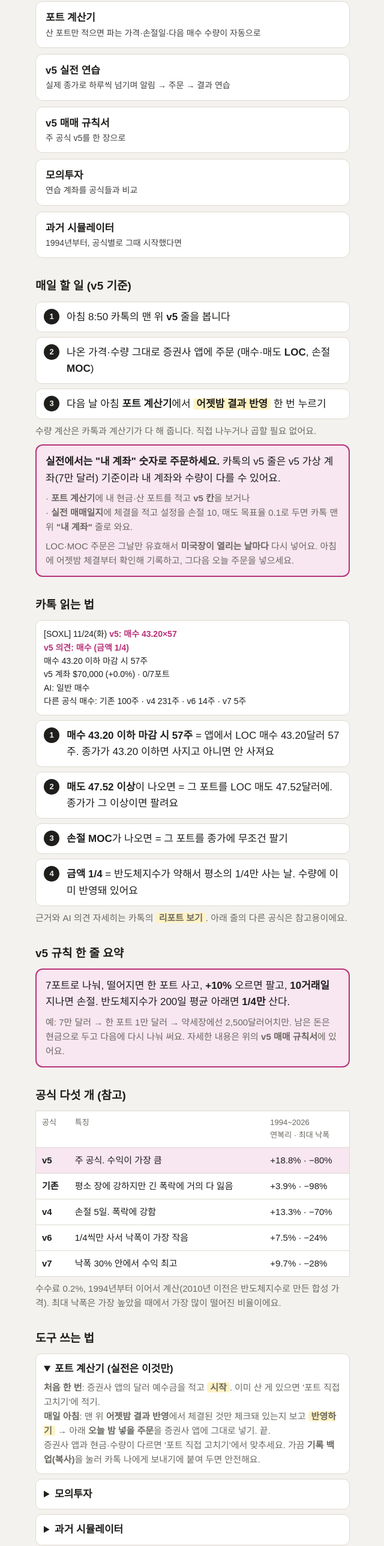
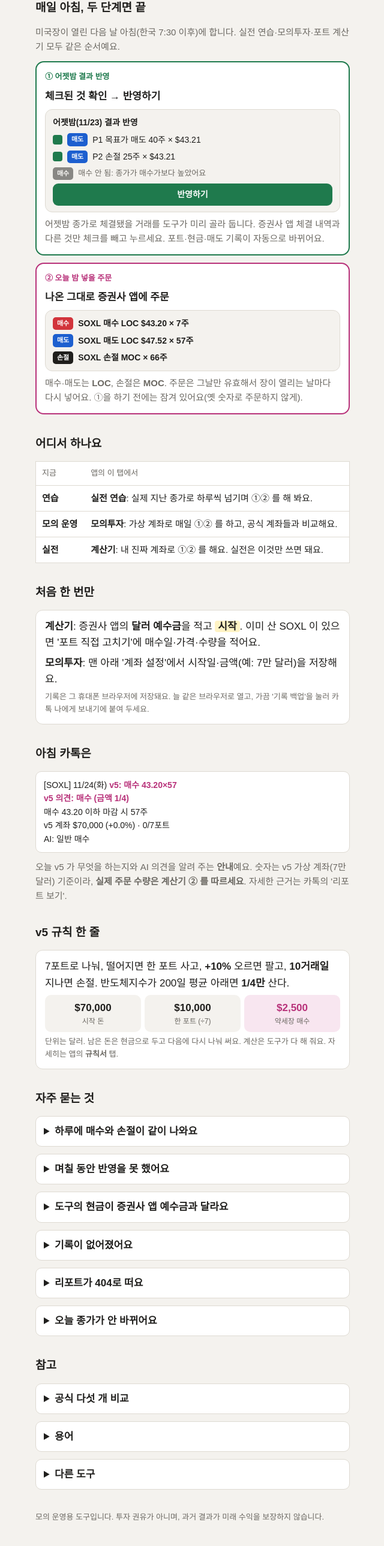
Before and after one commit to Kimduckhoon/soxl-pages, a plain HTML site: page guide.html in a window 1280 px wide. Shown: the part 192-2770 px from the top of the page at 60% size, without its empty margins (319-959 px from the left). Drawn offline with Linux system fonts and the light colour scheme.

Commit message:
update 2026-11-24

```diff
--- a/guide.html
+++ b/guide.html
@@ -5,120 +5,136 @@
 <meta name="viewport" content="width=device-width, initial-scale=1, viewport-fit=cover">
 <title>SOXL 도구 사용방법</title>
 <style>
-  /* 한 단, 위에서부터: 바로가기 → 매일 할 일(v5) → 카톡 읽는 법 → 도구 → 용어. v5 강조색은 다른 화면과 같은 자홍색 */
-  :root { --bg:#f4f2ee; --card:#fff; --ink:#1f1e1c; --sub:#6b6862; --line:#dedad2; --acc:#b8327a; --acc-soft:#f8e6f0; --hi:#fff3c4; color-scheme:light; }
-  @media (prefers-color-scheme: dark) { :root { --bg:#141312; --card:#1d1c1a; --ink:#ecebe7; --sub:#aaa69e; --line:#34322e; --acc:#ff7fb9; --acc-soft:#3a1f2e; --hi:#4a4220; color-scheme:dark; } }
+  /* 한 단: 앱 열기 → 매일 아침 2단계(화면 모양 그대로) → 어디서 하나 → 처음 시작 → 카톡 → v5 한 줄 → 자주 묻는 것 → 참고.
+     ① 초록 = 어젯밤 결과 반영, ② 자홍 = 오늘 밤 주문 (도구 화면과 같은 색) */
+  :root { --bg:#f4f2ee; --card:#fff; --ink:#1f1e1c; --sub:#6b6862; --line:#dedad2; --acc:#b8327a; --acc-soft:#f8e6f0; --ok:#1f7a4d; --hi:#fff3c4; --up:#d2343c; --dn:#1d5fcf; color-scheme:light; }
+  @media (prefers-color-scheme: dark) { :root { --bg:#141312; --card:#1d1c1a; --ink:#ecebe7; --sub:#aaa69e; --line:#34322e; --acc:#ff7fb9; --acc-soft:#3a1f2e; --ok:#4cc38a; --hi:#4a4220; --up:#ff6b70; --dn:#6ea4ff; color-scheme:dark; } }
   * { box-sizing:border-box; }
   body { margin:0; background:var(--bg); color:var(--ink); font:17px/1.6 "Malgun Gothic","Apple SD Gothic Neo",sans-serif; }
-  main { max-width:560px; margin:0 auto; padding-block:28px 64px; padding-left:max(18px, env(safe-area-inset-left, 0px)); padding-right:max(18px, env(safe-area-inset-right, 0px)); }
-  h1 { font-size:24px; margin:0 0 18px; }
-  h2 { font-size:19px; margin:32px 0 10px; }
-  .go { display:grid; gap:10px; }
-  .go a { display:block; background:var(--card); color:var(--ink); border:1px solid var(--line); text-decoration:none; font-weight:700; border-radius:12px; padding:13px 16px; }
-  .go a.main { background:var(--acc); color:#fff; border-color:var(--acc); }
-  .go a span { display:block; font-weight:400; font-size:14px; opacity:.85; }
-  ol { margin:0; padding:0; list-style:none; counter-reset:n; display:grid; gap:8px; }
-  ol li { counter-increment:n; display:grid; grid-template-columns:28px 1fr; gap:10px; background:var(--card); border:1px solid var(--line); border-radius:10px; padding:11px 13px; }
-  ol li::before { content:counter(n); width:26px; height:26px; border-radius:50%; background:var(--ink); color:var(--bg); font:700 13px/26px sans-serif; text-align:center; }
-  .box { background:var(--acc-soft); border:2px solid var(--acc); border-radius:12px; padding:13px 15px; display:grid; gap:8px; }
-  pre { background:var(--card); border:1px solid var(--line); border-radius:10px; padding:11px 13px; font:14px/1.6 "Malgun Gothic","Apple SD Gothic Neo",sans-serif; white-space:pre-wrap; margin:0; }
-  pre b { color:var(--acc); }
+  main { max-width:560px; margin:0 auto; padding-block:26px 64px; padding-left:max(18px, env(safe-area-inset-left, 0px)); padding-right:max(18px, env(safe-area-inset-right, 0px)); display:grid; gap:12px; }
+  h1 { font-size:24px; margin:0; }
+  h2 { font-size:19px; margin:22px 0 2px; }
+  p { margin:0; } .s { color:var(--sub); font-size:15px; } .xs { color:var(--sub); font-size:13px; }
+  a.app { display:block; background:var(--acc); color:#fff; text-decoration:none; font-weight:700; border-radius:14px; padding:15px 16px; }
+  a.app span { display:block; font-weight:400; font-size:14px; opacity:.9; }
+  .step { border-radius:14px; padding:14px; display:grid; gap:8px; background:var(--card); }
+  .step.one { border:2px solid var(--ok); } .step.two { border:2px solid var(--acc); }
+  .step .no { font-size:13px; font-weight:700; } .one .no { color:var(--ok); } .two .no { color:var(--acc); }
+  .step h3 { margin:0; font-size:17px; }
+  .mock { border:1px solid var(--line); border-radius:12px; padding:10px 12px; background:var(--bg); display:grid; gap:6px; font-size:14px; }
+  .mock .row { display:flex; gap:8px; align-items:center; }
+  .box { width:16px; height:16px; border-radius:4px; background:var(--ok); flex:none; }
+  .tag { font-size:11px; font-weight:700; color:#fff; padding:2px 7px; border-radius:5px; flex:none; }
+  .tag.b { background:var(--up); } .tag.s { background:var(--dn); } .tag.m { background:var(--ink); color:var(--card); }
+  .btn { text-align:center; font-weight:700; color:#fff; border-radius:9px; padding:7px; font-size:14px; background:var(--ok); }
   b.k { background:var(--hi); padding:0 5px; border-radius:4px; }
-  .s { color:var(--sub); font-size:15px; margin:0; }
   table { width:100%; border-collapse:collapse; background:var(--card); border:1px solid var(--line); font-size:15px; }
   th, td { padding:9px 10px; border-bottom:1px solid var(--line); text-align:left; vertical-align:top; }
   th { font-size:13px; color:var(--sub); font-weight:400; }
   td:first-child { white-space:nowrap; font-weight:700; }
-  tr.v5 td { background:var(--acc-soft); }
-  details { background:var(--card); border:1px solid var(--line); border-radius:10px; padding:11px 13px; margin-top:8px; }
+  pre { background:var(--card); border:1px solid var(--line); border-radius:10px; padding:11px 13px; font:14px/1.6 "Malgun Gothic","Apple SD Gothic Neo",sans-serif; white-space:pre-wrap; margin:0; }
+  pre b { color:var(--acc); }
+  .card { background:var(--card); border:1px solid var(--line); border-radius:12px; padding:13px 15px; display:grid; gap:6px; }
+  details { background:var(--card); border:1px solid var(--line); border-radius:10px; padding:11px 13px; }
   summary { cursor:pointer; font-weight:700; }
-  details p { margin:6px 0 0; color:var(--sub); font-size:15px; }
-  .foot { margin-top:36px; font-size:13px; color:var(--sub); }
+  details p, details ul { margin:6px 0 0; color:var(--sub); font-size:15px; }
+  details ul { padding-left:18px; }
+  .money { display:grid; grid-template-columns:repeat(3,minmax(0,1fr)); gap:6px; text-align:center; }
+  .money div { background:var(--bg); border-radius:10px; padding:8px 4px; display:grid; } .money b { font-size:17px; } .money span { font-size:12px; color:var(--sub); }
+  .money .on { background:var(--acc-soft); color:var(--acc); }
+  .foot { margin-top:24px; font-size:13px; color:var(--sub); }
 </style>
 </head>
 <body>
 <main>
   <h1>SOXL 도구 사용방법</h1>
+  <a class="app" href="https://kimduckhoon.github.io/soxl-pages/app.html">SOXL v5 앱 열기<span>모든 도구가 아래 버튼으로 이어져요. 휴대폰 홈 화면에 추가해 두세요.</span></a>
 
-  <div class="go">
-    <a class="main" href="https://kimduckhoon.github.io/soxl-pages/app.html">SOXL v5 앱 (한 번에 모두)<span>아래 버튼으로 연습·계산기·모의투자·과거·규칙서·사용법 이동. 홈 화면에 추가해 쓰세요</span></a>
-    <a href="https://kimduckhoon.github.io/soxl-pages/calc.html">포트 계산기<span>산 포트만 적으면 파는 가격·손절일·다음 매수 수량이 자동으로</span></a>
-    <a href="https://kimduckhoon.github.io/soxl-pages/practice.html">v5 실전 연습<span>실제 종가로 하루씩 넘기며 알림 → 주문 → 결과 연습</span></a>
-    <a href="https://kimduckhoon.github.io/soxl-pages/v5.html">v5 매매 규칙서<span>주 공식 v5를 한 장으로</span></a>
-    <a href="https://kimduckhoon.github.io/soxl-pages/paper.html">모의투자<span>연습 계좌를 공식들과 비교</span></a>
-    <a href="https://kimduckhoon.github.io/soxl-pages/simulator.html">과거 시뮬레이터<span>1994년부터, 공식별로 그때 시작했다면</span></a>
+  <h2>매일 아침, 두 단계면 끝</h2>
+  <p class="s">미국장이 열린 다음 날 아침(한국 7:30 이후)에 합니다. 실전 연습·모의투자·포트 계산기 모두 같은 순서예요.</p>
+
+  <div class="step one">
+    <span class="no">① 어젯밤 결과 반영</span>
+    <h3>체크된 것 확인 → 반영하기</h3>
+    <div class="mock">
+      <b>어젯밤(11/23) 결과 반영</b>
+      <div class="row"><span class="box"></span><span class="tag s">매도</span>P1 목표가 매도 40주 × $43.21</div>
+      <div class="row"><span class="box"></span><span class="tag s">매도</span>P2 손절 25주 × $43.21</div>
+      <div class="row"><span class="tag m" style="opacity:.5">매수</span><span class="xs">매수 안 됨: 종가가 매수가보다 높았어요</span></div>
+      <div class="btn">반영하기</div>
+    </div>
+    <p class="s">어젯밤 종가로 체결됐을 거래를 도구가 미리 골라 둡니다. 증권사 앱 체결 내역과 다른 것만 체크를 빼고 누르세요. 포트·현금·매도 기록이 자동으로 바뀌어요.</p>
   </div>
 
-  <h2>매일 할 일 (v5 기준)</h2>
-  <ol>
-    <li><div>아침 8:50 카톡의 맨 위 <b>v5</b> 줄을 봅니다</div></li>
-    <li><div>나온 가격·수량 그대로 증권사 앱에 주문 (매수·매도 <b>LOC</b>, 손절 <b>MOC</b>)</div></li>
-    <li><div>다음 날 아침 <b>포트 계산기</b>에서 <b class="k">어젯밤 결과 반영</b> 한 번 누르기</div></li>
-  </ol>
-  <p class="s" style="margin-top:8px">수량 계산은 카톡과 계산기가 다 해 줍니다. 직접 나누거나 곱할 필요 없어요.</p>
-  <div class="box" style="margin-top:10px">
-    <p style="margin:0"><b>실전에서는 "내 계좌" 숫자로 주문하세요.</b> 카톡의 v5 줄은 v5 가상 계좌(7만 달러) 기준이라 내 계좌와 수량이 다를 수 있어요.</p>
-    <p class="s">· <b>포트 계산기</b>에 내 현금·산 포트를 적고 <b>v5 칸</b>을 보거나<br>· <b>실전 매매일지</b>에 체결을 적고 설정을 손절 10, 매도 목표율 0.1로 두면 카톡 맨 위 <b>"내 계좌"</b> 줄로 와요.</p>
-    <p class="s">LOC·MOC 주문은 그날만 유효해서 <b>미국장이 열리는 날마다</b> 다시 넣어요. 아침에 어젯밤 체결부터 확인해 기록하고, 그다음 오늘 주문을 넣으세요.</p>
+  <div class="step two">
+    <span class="no">② 오늘 밤 넣을 주문</span>
+    <h3>나온 그대로 증권사 앱에 주문</h3>
+    <div class="mock">
+      <div class="row"><span class="tag b">매수</span><b>SOXL 매수 LOC $43.20 × 7주</b></div>
+      <div class="row"><span class="tag s">매도</span><b>SOXL 매도 LOC $47.52 × 57주</b></div>
+      <div class="row"><span class="tag m">손절</span><b>SOXL 손절 MOC × 66주</b></div>
+    </div>
+    <p class="s">매수·매도는 <b>LOC</b>, 손절은 <b>MOC</b>. 주문은 그날만 유효해서 장이 열리는 날마다 다시 넣어요. ①을 하기 전에는 잠겨 있어요(옛 숫자로 주문하지 않게).</p>
   </div>
 
-  <h2>카톡 읽는 법</h2>
+  <h2>어디서 하나요</h2>
+  <table>
+    <tr><th>지금</th><th>앱의 이 탭에서</th></tr>
+    <tr><td>연습</td><td><b>실전 연습</b>: 실제 지난 종가로 하루씩 넘기며 ①② 를 해 봐요.</td></tr>
+    <tr><td>모의 운영</td><td><b>모의투자</b>: 가상 계좌로 매일 ①② 를 하고, 공식 계좌들과 비교해요.</td></tr>
+    <tr><td>실전</td><td><b>계산기</b>: 내 진짜 계좌로 ①② 를 해요. 실전은 이것만 쓰면 돼요.</td></tr>
+  </table>
+
+  <h2>처음 한 번만</h2>
+  <div class="card">
+    <p><b>계산기</b>: 증권사 앱의 <b>달러 예수금</b>을 적고 <b class="k">시작</b>. 이미 산 SOXL 이 있으면 '포트 직접 고치기'에 매수일·가격·수량을 적어요.</p>
+    <p><b>모의투자</b>: 맨 아래 '계좌 설정'에서 시작일·금액(예: 7만 달러)을 저장해요.</p>
+    <p class="xs">기록은 그 휴대폰 브라우저에 저장돼요. 늘 같은 브라우저로 열고, 가끔 '기록 백업'을 눌러 카톡 나에게 보내기에 붙여 두세요.</p>
+  </div>
+
+  <h2>아침 카톡은</h2>
   <pre>[SOXL] 11/24(화) <b>v5: 매수 43.20×57</b>
 <b>v5 의견: 매수 (금액 1/4)</b>
 매수 43.20 이하 마감 시 57주
 v5 계좌 $70,000 (+0.0%) · 0/7포트
-AI: 일반 매수
-다른 공식 매수: 기존 100주 · v4 231주 · v6 14주 · v7 5주</pre>
-  <ol style="margin-top:8px">
-    <li><div><b>매수 43.20 이하 마감 시 57주</b> = 앱에서 LOC 매수 43.20달러 57주. 종가가 43.20 이하면 사지고 아니면 안 사져요</div></li>
-    <li><div><b>매도 47.52 이상</b>이 나오면 = 그 포트를 LOC 매도 47.52달러에. 종가가 그 이상이면 팔려요</div></li>
-    <li><div><b>손절 MOC</b>가 나오면 = 그 포트를 종가에 무조건 팔기</div></li>
-    <li><div><b>금액 1/4</b> = 반도체지수가 약해서 평소의 1/4만 사는 날. 수량에 이미 반영돼 있어요</div></li>
-  </ol>
-  <p class="s" style="margin-top:8px">근거와 AI 의견 자세히는 카톡의 <b class="k">리포트 보기</b>. 아래 줄의 다른 공식은 참고용이에요.</p>
+AI: 일반 매수</pre>
+  <p class="s">오늘 v5 가 무엇을 하는지와 AI 의견을 알려 주는 <b>안내</b>예요. 숫자는 v5 가상 계좌(7만 달러) 기준이라, <b>실제 주문 수량은 계산기 ② 를 따르세요</b>. 자세한 근거는 카톡의 '리포트 보기'.</p>
 
-  <h2>v5 규칙 한 줄 요약</h2>
-  <div class="box">
-    <p style="margin:0">7포트로 나눠, 떨어지면 한 포트 사고, <b>+10%</b> 오르면 팔고, <b>10거래일</b> 지나면 손절. 반도체지수가 200일 평균 아래면 <b>1/4만</b> 산다.</p>
-    <p class="s">예: 7만 달러 → 한 포트 1만 달러 → 약세장에선 2,500달러어치만. 남은 돈은 현금으로 두고 다음에 다시 나눠 써요. 자세한 내용은 위의 <b>v5 매매 규칙서</b>에 있어요.</p>
+  <h2>v5 규칙 한 줄</h2>
+  <div class="card">
+    <p>7포트로 나눠, 떨어지면 한 포트 사고, <b>+10%</b> 오르면 팔고, <b>10거래일</b> 지나면 손절. 반도체지수가 200일 평균 아래면 <b>1/4만</b> 산다.</p>
+    <div class="money"><div><b>$70,000</b><span>시작 돈</span></div><div><b>$10,000</b><span>한 포트 (÷7)</span></div><div class="on"><b>$2,500</b><span>약세장 매수</span></div></div>
+    <p class="xs">단위는 달러. 남은 돈은 현금으로 두고 다음에 다시 나눠 써요. 계산은 도구가 다 해 줘요. 자세히는 앱의 <b>규칙서</b> 탭.</p>
   </div>
 
-  <h2>공식 다섯 개 (참고)</h2>
-  <table>
-    <tr><th>공식</th><th>특징</th><th>1994~2026<br>연복리 · 최대 낙폭</th></tr>
-    <tr class="v5"><td>v5</td><td>주 공식. 수익이 가장 큼</td><td>+18.8% · −80%</td></tr>
-    <tr><td>기존</td><td>평소 장에 강하지만 긴 폭락에 거의 다 잃음</td><td>+3.9% · −98%</td></tr>
-    <tr><td>v4</td><td>손절 5일. 폭락에 강함</td><td>+13.3% · −70%</td></tr>
-    <tr><td>v6</td><td>1/4씩만 사서 낙폭이 가장 작음</td><td>+7.5% · −24%</td></tr>
-    <tr><td>v7</td><td>낙폭 30% 안에서 수익 최고</td><td>+9.7% · −28%</td></tr>
-  </table>
-  <p class="s" style="margin-top:8px">수수료 0.2%, 1994년부터 이어서 계산(2010년 이전은 반도체지수로 만든 합성 가격). 최대 낙폭은 가장 높았을 때에서 가장 많이 떨어진 비율이에요.</p>
+  <h2>자주 묻는 것</h2>
+  <details><summary>하루에 매수와 손절이 같이 나와요</summary><p>정상이에요(거래일의 약 9%). 두 주문을 각각 넣으면 돼요. 손절은 무조건 체결되고, 매수는 종가가 매수가 이하일 때만 체결돼요. 실전 연습의 '같은 날 매수 + 손절 예시로 이동'으로 확인해 보세요.</p></details>
+  <details><summary>며칠 동안 반영을 못 했어요</summary><p>도구가 "며칠 동안 반영이 안 됐어요"라고 알려 줘요. 증권사 앱을 보고 '포트 직접 고치기'(모의투자는 직접 기록)로 맞춘 뒤 '건너뛰기'를 누르면 다시 매일 ①② 로 돌아와요.</p></details>
+  <details><summary>도구의 현금이 증권사 앱 예수금과 달라요</summary><p>수수료를 0.2%로 어림해서 조금 다를 수 있어요. 가끔 '포트 직접 고치기'에서 현금을 앱 숫자로 맞춰 주세요.</p></details>
+  <details><summary>기록이 없어졌어요</summary><p>다른 브라우저로 열었을 수 있어요. 늘 같은 브라우저(크롬)로 여세요. 백업해 둔 글이 있으면 '백업 붙여넣기'로 되살릴 수 있어요.</p></details>
+  <details><summary>리포트가 404로 떠요</summary><p>sign in을 눌러 GitHub에 로그인하세요. 한 번 하면 다음부터 바로 열려요.</p></details>
+  <details><summary>오늘 종가가 안 바뀌어요</summary><p>아침 7:30 이후에 새로고침하세요. 주말·미국 휴장일 다음 날은 바뀌지 않아요.</p></details>
 
-  <h2>도구 쓰는 법</h2>
-  <details open><summary>포트 계산기 (실전은 이것만)</summary>
-    <p><b>처음 한 번</b>: 증권사 앱의 달러 예수금을 적고 <b class="k">시작</b>. 이미 산 게 있으면 '포트 직접 고치기'에 적기.<br>
-    <b>매일 아침</b>: 맨 위 <b>어젯밤 결과 반영</b>에서 체결된 것만 체크돼 있는지 보고 <b class="k">반영하기</b> → 아래 <b>오늘 밤 넣을 주문</b>을 증권사 앱에 그대로 넣기. 끝.<br>
-    증권사 앱과 현금·수량이 다르면 '포트 직접 고치기'에서 맞추세요. 가끔 <b>기록 백업(복사)</b>을 눌러 카톡 나에게 보내기에 붙여 두면 안전해요.</p></details>
-  <details><summary>모의투자</summary>
-    <p>계좌 설정에서 시작일·금액을 저장하면 시작. <b>매일 아침</b>: 맨 위 <b>어젯밤 결과 반영</b>을 보고 <b class="k">체크한 대로 기록하기</b> → 아래 <b>오늘 밤 넣을 주문 (내 계좌 · v5)</b> 확인. 포트 계산기와 같은 흐름이라 연습한 그대로 실전에서 하면 돼요. 아래쪽에서 내 연습 계좌를 다섯 공식 계좌와 비교할 수 있어요.</p></details>
-  <details><summary>과거 시뮬레이터</summary>
-    <p>시작일·투자금을 넣으면 공식마다 얼마가 됐을지 보여 줘요. 1994년부터 고를 수 있어요 (2010년 3월 이전은 반도체지수로 만든 합성 가격).</p></details>
-  <details><summary>실전 매매일지 (구글시트, 선택)</summary>
-    <p>체결될 때마다 매매일지 탭에 한 줄 적으면 다음 날 카톡에 <b>내 계좌 포트별 주문</b>도 같이 와요. v5로 맞추려면 설정 탭에서 손절 10, 매도 목표율 0.1.</p></details>
-
-  <h2>용어</h2>
-  <table>
-    <tr><td>포트</td><td>돈을 7칸으로 나눈 한 칸. 한 번 산 묶음.</td></tr>
-    <tr><td>LOC</td><td>종가가 정한 가격 이하(매수)·이상(매도)이면 종가에 체결되는 주문.</td></tr>
-    <tr><td>MOC</td><td>가격 상관없이 종가에 무조건 체결되는 주문. 손절에 써요.</td></tr>
-    <tr><td>200일선</td><td>최근 200거래일 평균 가격. 지수가 이보다 낮으면 약세로 봐요.</td></tr>
-    <tr><td>최대 낙폭</td><td>계좌가 가장 높았을 때에서 가장 많이 떨어진 비율 (MDD).</td></tr>
-  </table>
-
-  <h2>안 될 때</h2>
-  <details><summary>리포트가 404로 떠요</summary><p>sign in을 눌러 GitHub에 로그인하세요. 한 번 하면 다음부터 바로 열려요.</p></details>
-  <details><summary>계산기·모의투자 기록이 없어졌어요</summary><p>다른 브라우저로 열었을 수 있어요. 늘 같은 브라우저(크롬)로 여세요. 백업해 둔 글이 있으면 <b>백업 붙여넣기</b>로 되살릴 수 있어요.</p></details>
-  <details><summary>오늘 종가가 안 보여요</summary><p>아침 7:30 이후에 새로고침하세요. 주말·미국 휴장일 다음 날은 바뀌지 않아요.</p></details>
+  <h2>참고</h2>
+  <details><summary>공식 다섯 개 비교</summary>
+    <table style="margin-top:8px">
+      <tr><th>공식</th><th>특징</th><th>1994~2026<br>연복리 · 최대 낙폭</th></tr>
+      <tr><td style="color:var(--acc)">v5</td><td>주 공식. 수익이 가장 큼</td><td>+18.8% · −80%</td></tr>
+      <tr><td>기존</td><td>평소 장에 강하지만 긴 폭락에 거의 다 잃음</td><td>+3.9% · −98%</td></tr>
+      <tr><td>v4</td><td>손절 5일. 폭락에 강함</td><td>+13.3% · −70%</td></tr>
+      <tr><td>v6</td><td>1/4씩만 사서 낙폭이 가장 작음</td><td>+7.5% · −24%</td></tr>
+      <tr><td>v7</td><td>낙폭 30% 안에서 수익 최고</td><td>+9.7% · −28%</td></tr>
+    </table>
+    <p>수수료 0.2%, 1994년부터 이어서 계산(2010년 이전은 반도체지수로 만든 합성 가격). 2011년부터 v5 는 연복리 23.3%, 월복리 1.76% 였어요.</p></details>
+  <details><summary>용어</summary><ul>
+    <li><b>포트</b>: 돈을 7칸으로 나눈 한 칸. 한 번 산 묶음.</li>
+    <li><b>LOC</b>: 종가가 정한 가격 이하(매수)·이상(매도)이면 종가에 체결되는 주문.</li>
+    <li><b>MOC</b>: 가격 상관없이 종가에 무조건 체결. 손절에 써요.</li>
+    <li><b>200일선</b>: 최근 200거래일 평균. 지수가 이보다 낮으면 약세.</li>
+    <li><b>최대 낙폭(MDD)</b>: 계좌가 가장 높았을 때에서 가장 많이 떨어진 비율.</li></ul></details>
+  <details><summary>다른 도구</summary><ul>
+    <li><b>과거 시뮬레이터</b>(앱의 '과거' 탭): 1994년부터 언제 시작했다면 공식마다 얼마였을지.</li>
+    <li><b>실전 매매일지</b>(구글시트, 선택): 체결을 적으면 카톡 맨 위에 '내 계좌' 줄이 와요. 설정 탭을 손절 10, 매도 목표율 0.1 로 두면 v5 로 계산돼요.</li></ul></details>
 
   <p class="foot">모의 운영용 도구입니다. 투자 권유가 아니며, 과거 결과가 미래 수익을 보장하지 않습니다.</p>
 </main>
```
Also changed, not shown: practice.html (+4 -5 lines), v5.html (+5 -5 lines).
